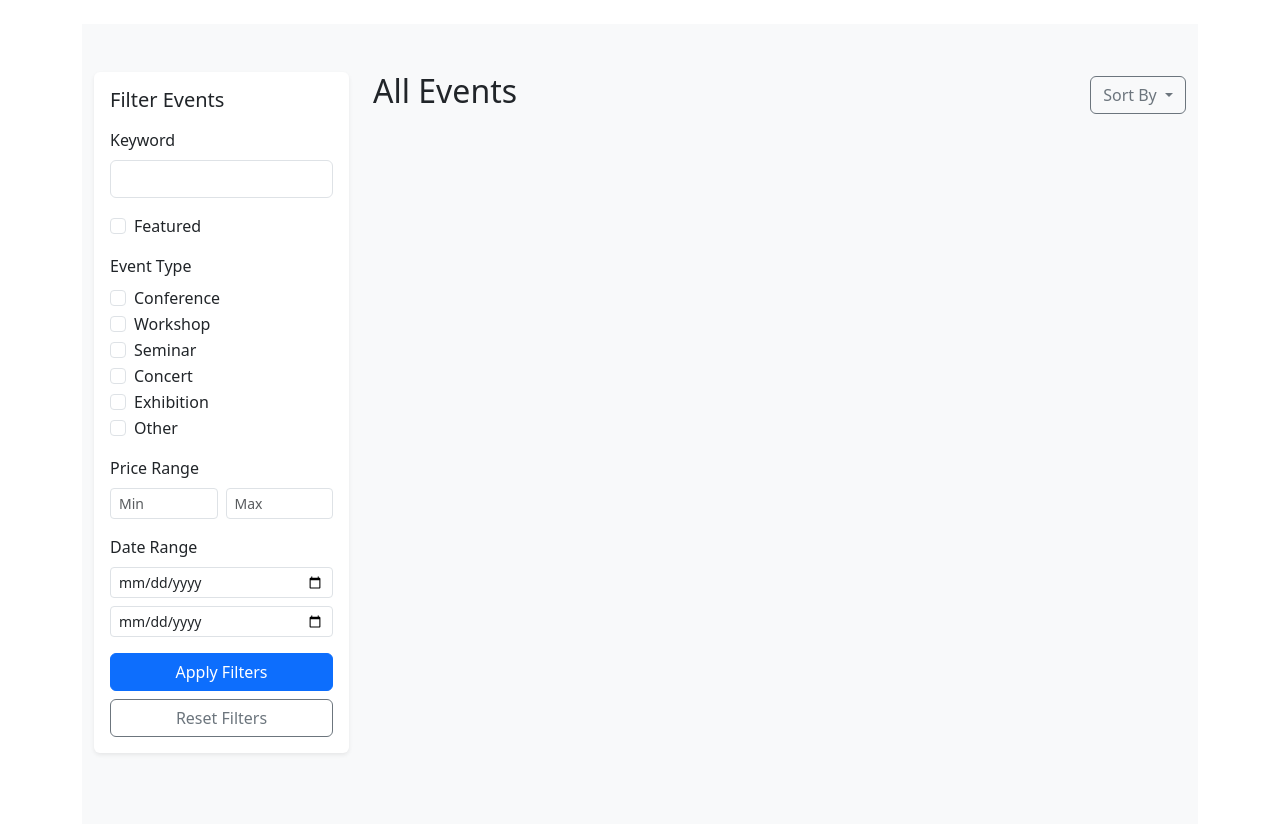
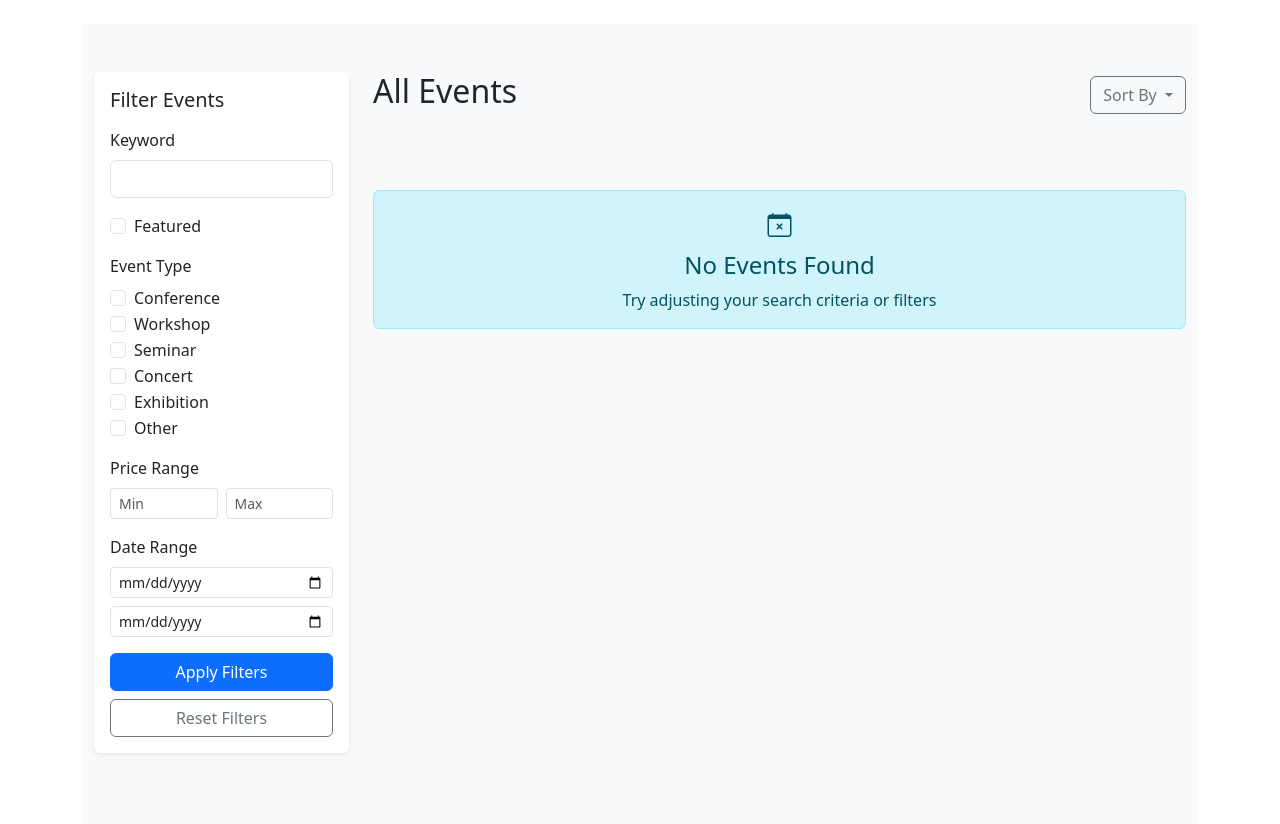
Before and after one commit to ziko1153/event-management, a PHP site: page /events/search in a window 1280 px wide. Shown: the part 56-880 px from the top of the page. Run offline with PHP 8.4, Linux system fonts and the light colour scheme; tables that the repository leaves empty or names only in its code hold one stand-in row (values such as "Sample post").

Commit message:
search page no events design section added

```diff
--- a/src/Views/search.php
+++ b/src/Views/search.php
@@ -8,7 +8,6 @@
                     <div class="card-body">
                         <h5 class="card-title mb-3">Filter Events</h5>
                         <form id="filterForm" method="GET" action="/events/search">
-                            <!-- Preserve search keyword if exists -->
 
                             <div class="mb-3">
                                 <label class="form-label">Keyword</label>
@@ -89,6 +88,15 @@
                 </div>
 
                 <div class="row g-4" id="eventsGrid">
+                    <?php if (empty($events)): ?>
+                    <div class="col-12 text-center py-5">
+                        <div class="alert alert-info">
+                            <i class="bi bi-calendar-x fs-4 d-block mb-2"></i>
+                            <h4>No Events Found</h4>
+                            <p class="mb-0">Try adjusting your search criteria or filters</p>
+                        </div>
+                    </div>
+                    <?php else: ?>
                     <?php foreach ($events as $event): ?>
                     <div class="col-md-6">
                         <div class="card h-100 event-card border-0 shadow-sm">
@@ -140,17 +148,15 @@
                         </div>
                     </div>
                     <?php endforeach; ?>
+                    <?php endif; ?>
                 </div>
 
                 <!-- Pagination -->
                 <nav class="mt-4">
                     <ul class="pagination justify-content-center">
                         <?php
-                        // Preserve all current GET parameters except 'page'
                         $queryParams = $_GET;
                         unset($queryParams['page']);
-
-                        // Special handling for array parameters
                         $queryString = '';
                         foreach ($queryParams as $key => $value) {
                             if (is_array($value)) {
```
Lines whose indentation alone changed are shown as unchanged.
